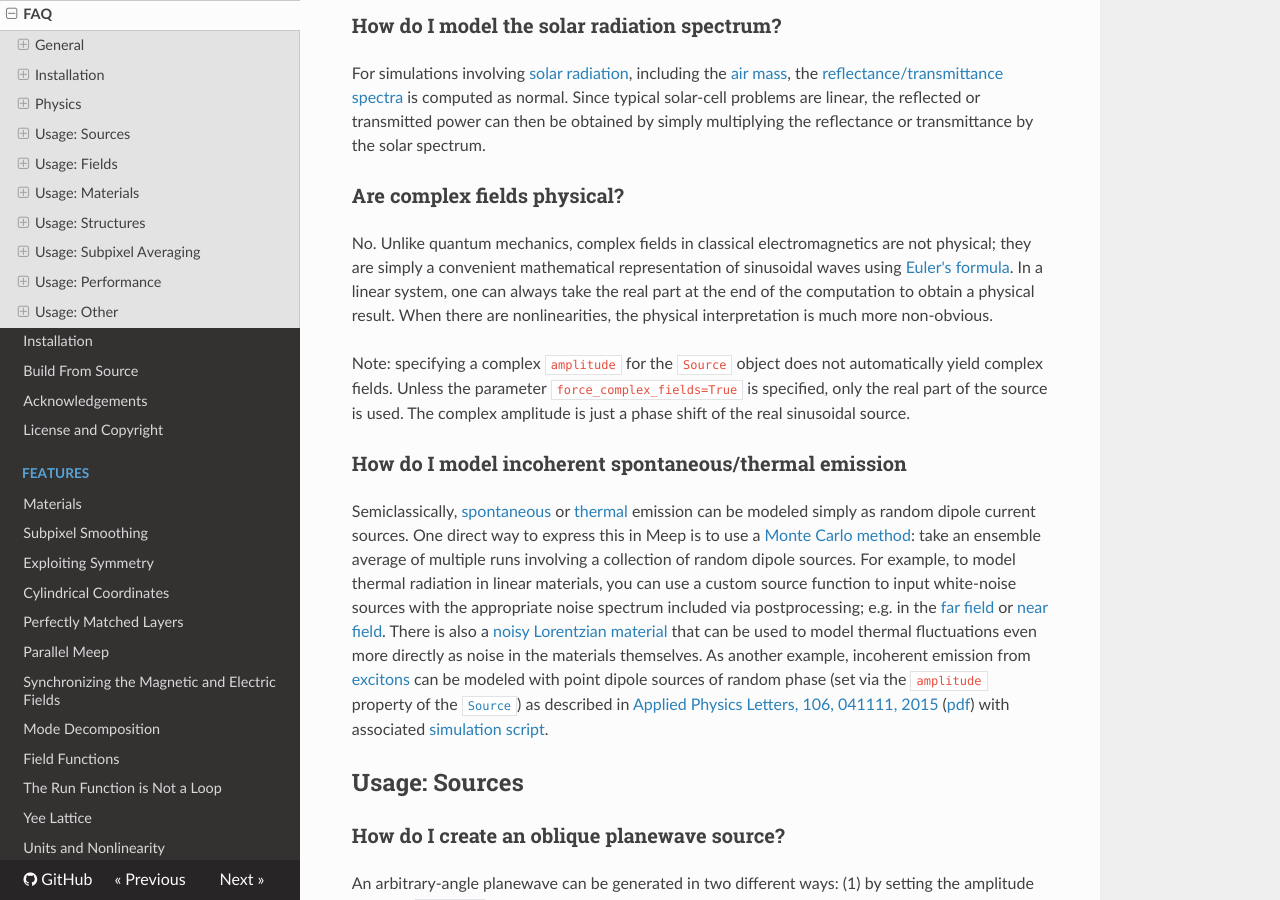
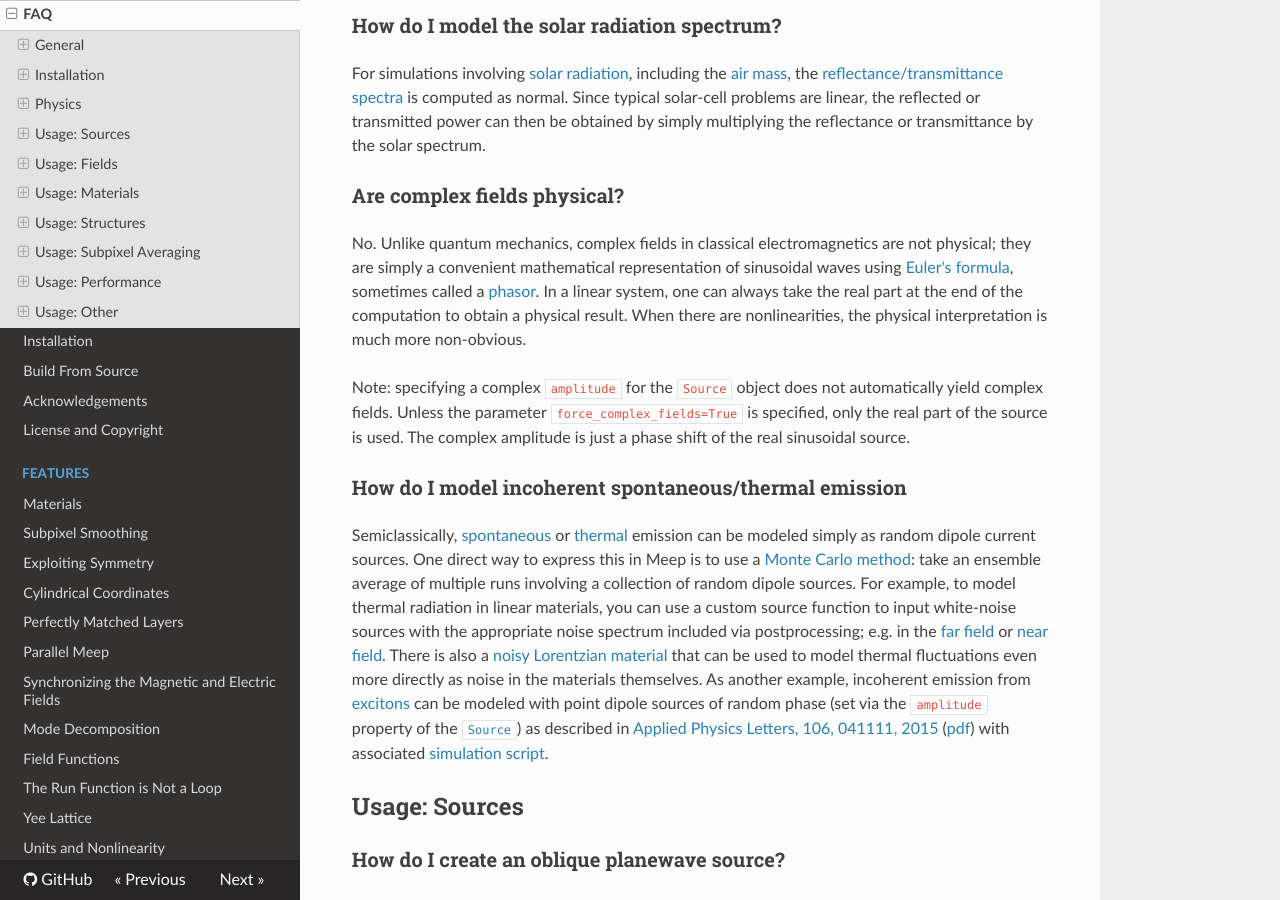
Before and after one commit to NanoComp/meep, an MkDocs documentation site: the page built from doc/docs/FAQ.md, in a window 1280 px wide and 900 px high, scrolled down 8057 px. Built offline with MkDocs 1.6.1, drawn with Linux system fonts in a browser that asks for light colours; nearby versions of some CDN libraries; formulas are drawn with MathJax 3; old or Windows-style settings are respelled for this version of MkDocs.

Commit message:
link phasor

```diff
--- a/doc/docs/FAQ.md
+++ b/doc/docs/FAQ.md
@@ -117,7 +117,7 @@ For simulations involving [solar radiation](https://en.wikipedia.org/wiki/Sunlig
 
 ### Are complex fields physical?
 
-No. Unlike quantum mechanics, complex fields in classical electromagnetics are not physical; they are simply a convenient mathematical representation of sinusoidal waves using [Euler's formula](https://en.wikipedia.org/wiki/Euler%27s_formula). In a linear system, one can always take the real part at the end of the computation to obtain a physical result. When there are nonlinearities, the physical interpretation is much more non-obvious.
+No. Unlike quantum mechanics, complex fields in classical electromagnetics are not physical; they are simply a convenient mathematical representation of sinusoidal waves using [Euler's formula](https://en.wikipedia.org/wiki/Euler%27s_formula), sometimes called a [phasor](https://en.wikipedia.org/wiki/Phasor). In a linear system, one can always take the real part at the end of the computation to obtain a physical result. When there are nonlinearities, the physical interpretation is much more non-obvious.
 
 Note: specifying a complex `amplitude` for the `Source` object does not automatically yield complex fields. Unless the parameter `force_complex_fields=True` is specified, only the real part of the source is used. The complex amplitude is just a phase shift of the real sinusoidal source.
 
```
